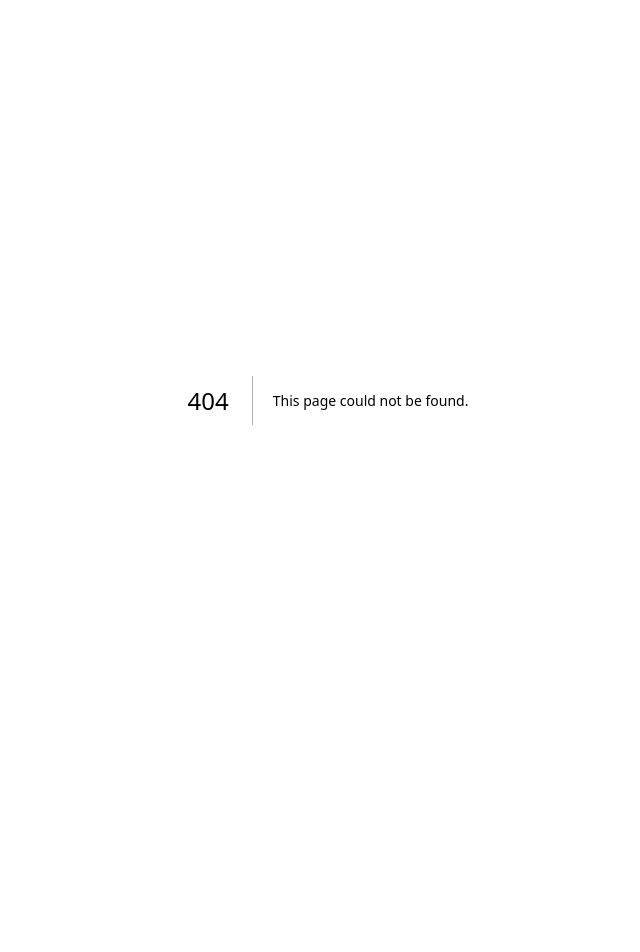
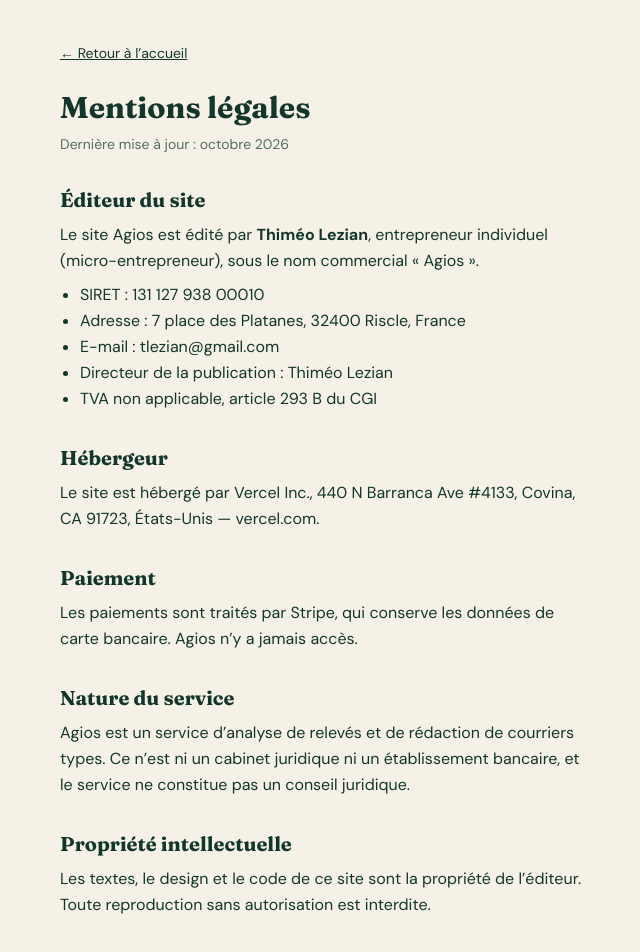
Before and after one commit to Thimz10/agios, a Next.js app: page /mentions-legales in a window 1280 px wide. Before the commit this address had no page. Shown: the top 952 px of the page, without its empty margins (312-952 px from the left). Before the commit the page ends 800 px from the top, so only its background shows below. Built offline with nearby package versions, Linux system fonts and the light colour scheme.

Commit message:
Add legal mentions page for Agios website
This file contains the legal mentions for the Agios website, including publisher information, hosting details, payment processing, service nature, intellectual property, and personal data handling.

```diff
--- /dev/null
+++ b/app/mentions-legales/page.tsx
@@ -0,0 +1,69 @@
+import type { Metadata } from "next";
+
+export const metadata: Metadata = {
+  title: "Mentions légales — Agios",
+};
+
+const h2 =
+  "mt-8 font-[family-name:var(--font-fraunces)] text-xl font-bold";
+
+export default function MentionsLegales() {
+  return (
+    <main className="mx-auto max-w-xl px-5 py-10 leading-relaxed">
+      <a href="/" className="text-sm underline">
+        ← Retour à l’accueil
+      </a>
+      <h1 className="mt-6 font-[family-name:var(--font-fraunces)] text-3xl font-bold">
+        Mentions légales
+      </h1>
+      <p className="mt-2 text-sm opacity-70">Dernière mise à jour : octobre 2026</p>
+
+      <h2 className={h2}>Éditeur du site</h2>
+      <p className="mt-2">
+        Le site Agios est édité par <strong>Thiméo Lezian</strong>, entrepreneur
+        individuel (micro-entrepreneur), sous le nom commercial « Agios ».
+      </p>
+      <ul className="mt-2 list-disc pl-5">
+        <li>SIRET : 131 127 938 00010</li>
+        <li>Adresse : 7 place des Platanes, 32400 Riscle, France</li>
+        <li>E-mail : tlezian@gmail.com</li>
+        <li>Directeur de la publication : Thiméo Lezian</li>
+        <li>TVA non applicable, article 293 B du CGI</li>
+      </ul>
+
+      <h2 className={h2}>Hébergeur</h2>
+      <p className="mt-2">
+        Le site est hébergé par Vercel Inc., 440 N Barranca Ave #4133, Covina,
+        CA 91723, États-Unis — vercel.com.
+      </p>
+
+      <h2 className={h2}>Paiement</h2>
+      <p className="mt-2">
+        Les paiements sont traités par Stripe, qui conserve les données de carte
+        bancaire. Agios n’y a jamais accès.
+      </p>
+
+      <h2 className={h2}>Nature du service</h2>
+      <p className="mt-2">
+        Agios est un service d’analyse de relevés et de rédaction de courriers
+        types. Ce n’est ni un cabinet juridique ni un établissement bancaire, et
+        le service ne constitue pas un conseil juridique.
+      </p>
+
+      <h2 className={h2}>Propriété intellectuelle</h2>
+      <p className="mt-2">
+        Les textes, le design et le code de ce site sont la propriété de
+        l’éditeur. Toute reproduction sans autorisation est interdite.
+      </p>
+
+      <h2 className={h2}>Données personnelles</h2>
+      <p className="mt-2">
+        Le traitement de tes données est détaillé dans la{" "}
+        <a href="/confidentialite" className="underline">
+          politique de confidentialité
+        </a>
+        .
+      </p>
+    </main>
+  );
+}
```
